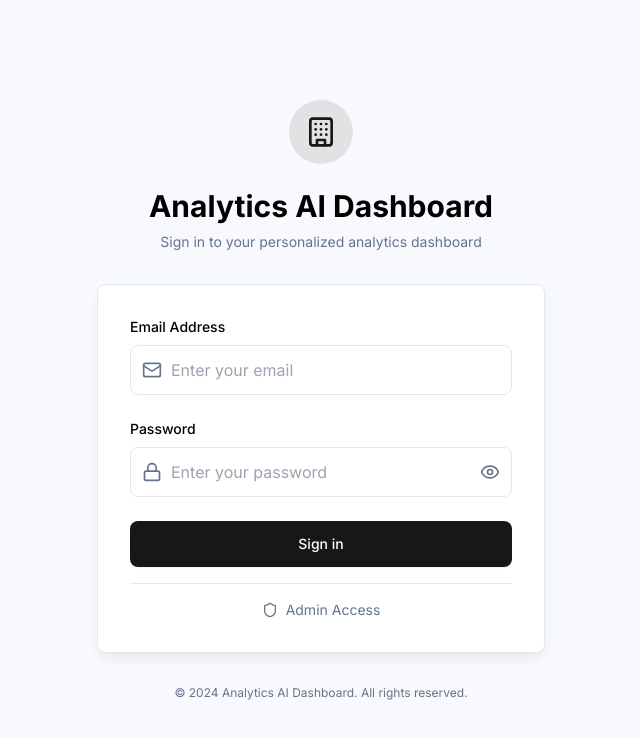
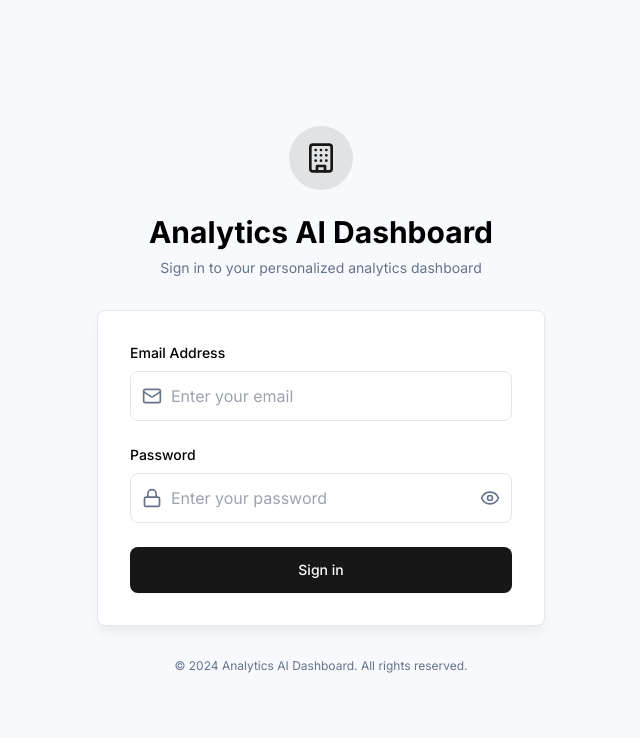
Before and after one commit to EneaK9/Analytics_AI_Dashboard, a Next.js app in the folder frontend/: page / in a window 1280 px wide. Shown: the top 738 px of the page, without its empty margins (319-959 px from the left). Built offline with nearby package versions, Linux system fonts and the light colour scheme; no server answers.

Commit message:
Fix: Version compatibility errors

```diff
--- a/frontend/pages/index.tsx
+++ b/frontend/pages/index.tsx
@@ -161,16 +161,6 @@ export default function Home() {
 							)}
 						</button>
 					</form>
-
-					{/* Admin Link */}
-					<div className="mt-4 pt-4 border-t border-stroke">
-						<button
-							onClick={() => router.push("/superadmin/login")}
-							className="w-full flex items-center justify-center space-x-2 text-sm text-body hover:text-primary transition-colors">
-							<Shield className="h-4 w-4" />
-							<span>Admin Access</span>
-						</button>
-					</div>
 				</div>
 
 				{/* Footer */}
```
Also changed, not shown: 1 other file (tests, documents, lock files or other folders).
